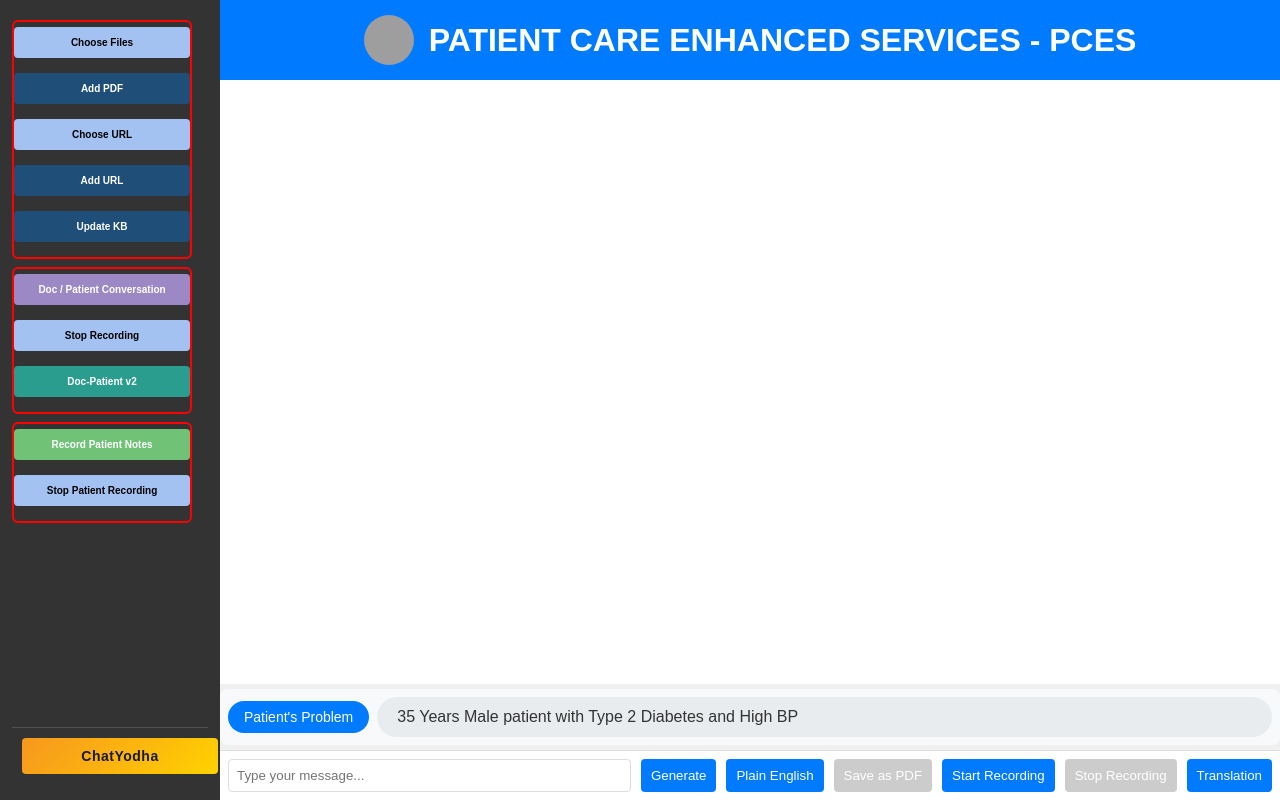
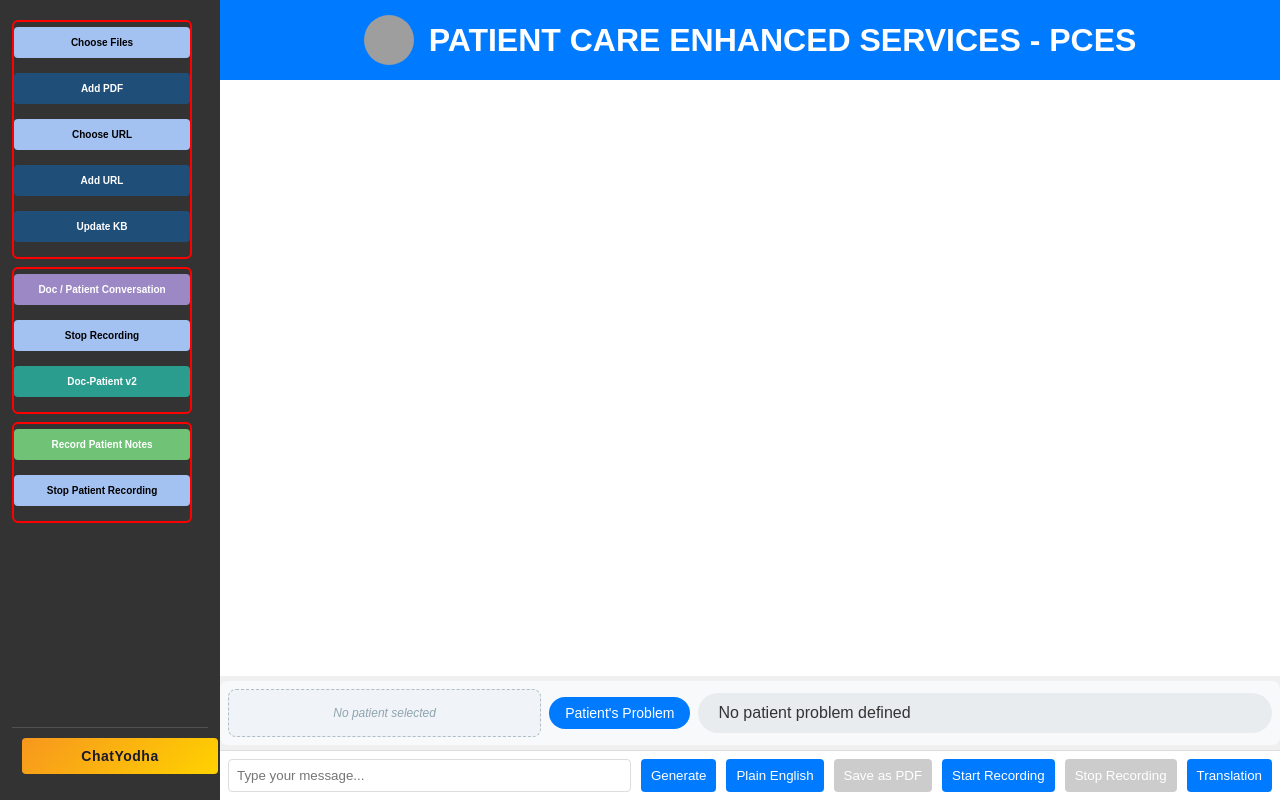
Before and after one commit to bala-ceg/Pulmonology_RAG_App, a Flask app: page / in a window 1280 px wide. Run offline with Flask 3, Linux system fonts and the light colour scheme; some libraries are stand-ins or nearby versions; grey boxes are pictures that could not be loaded.

Commit message:
feat: patient info inline bar in problem-row (30/70 split)
- New GET /api/patient/<patient_id> endpoint: returns name, computed age, gender
- problem-row restructured: patient info section (30%) + problem section (70%)
- Default state: 'No patient selected' placeholder (dashed grey border)
- After recording-modal autocomplete selection: teal chips show Name/ID/Age/Gender
- Cancel modal clears the info bar back to placeholder state
- Graceful fallback if DB unavailable (shows name from autocomplete, age/gender = —)

```diff
--- a/routes/disciplines.py
+++ b/routes/disciplines.py
@@ -765,3 +765,53 @@ def search_patients():
     except Exception as exc:
         logger.error("Error searching patients: %s", exc)
         return jsonify({"error": str(exc)}), 500
+
+
+@disciplines_bp.route("/api/patient/<patient_id>", methods=["GET"])
+@handle_route_errors
+def get_patient_info(patient_id: str):
+    """Return basic demographic info for a single patient."""
+    try:
+        with _db_conn() as conn:
+            with conn.cursor() as cursor:
+                cursor.execute(
+                    """
+                    SELECT patient_id, first_name, last_name,
+                           date_of_birth, gender
+                    FROM patient
+                    WHERE patient_id = %s
+                    LIMIT 1
+                    """,
+                    (patient_id,),
+                )
+                row = cursor.fetchone()
+
+        if not row:
+            return jsonify({"error": "Patient not found"}), 404
+
+        pid, first, last, dob, gender = row
+        full_name = f"{first or ''} {last or ''}".strip()
+
+        age = None
+        if dob:
+            from datetime import date as _date
+            today = _date.today()
+            try:
+                birth = dob if hasattr(dob, "year") else _date.fromisoformat(str(dob)[:10])
+                age = today.year - birth.year - (
+                    (today.month, today.day) < (birth.month, birth.day)
+                )
+            except Exception:
+                age = None
+
+        return jsonify({
+            "patient_id": str(pid),
+            "full_name": full_name,
+            "age": age,
+            "gender": gender or "—",
+        })
+
+    except Exception as exc:
+        logger.error("Error fetching patient info for %s: %s", patient_id, exc)
+        # Return partial info so UI can still show name from autocomplete
+        return jsonify({"error": str(exc), "patient_id": patient_id}), 500
--- a/templates/index.html
+++ b/templates/index.html
@@ -1587,13 +1587,84 @@
         /* Problem row and pill styles */
         .problem-row {
             display: flex;
-            align-items: center;
-            gap: 8px;                    /* Reduced gap */
-            margin: 5px 0;               /* Reduced margin */
-            padding: 8px;                /* Reduced padding */
+            align-items: stretch;
+            gap: 8px;
+            margin: 5px 0;
+            padding: 8px;
             background-color: #f8f9fa;
             border-radius: 8px;
-            flex-shrink: 0;              /* Don't shrink */
+            flex-shrink: 0;
+        }
+
+        /* ── Patient Info Section (30%) ─────────────────────────── */
+        .patient-info-section {
+            flex: 0 0 30%;
+            display: flex;
+            flex-direction: column;
+            justify-content: center;
+            gap: 4px;
+            padding: 8px 10px;
+            border-radius: 8px;
+            border: 1.5px dashed #b0bec5;
+            background: #f0f4f8;
+            color: #90a4ae;
+            font-size: 12px;
+            transition: border-color 0.2s, background 0.2s;
+            min-height: 48px;
+        }
+
+        .patient-info-section.has-patient {
+            border: 1.5px solid #00897b;
+            background: #e0f2f1;
+            color: #004d40;
+        }
+
+        .patient-info-section .pi-placeholder {
+            font-size: 12px;
+            color: #90a4ae;
+            text-align: center;
+            font-style: italic;
+        }
+
+        .patient-info-section.has-patient .pi-placeholder {
+            display: none;
+        }
+
+        .patient-info-chips {
+            display: none;
+            flex-wrap: wrap;
+            gap: 4px;
+        }
+
+        .patient-info-section.has-patient .patient-info-chips {
+            display: flex;
+        }
+
+        .pi-chip {
+            display: inline-flex;
+            align-items: center;
+            gap: 3px;
+            background: #b2dfdb;
+            color: #004d40;
+            border-radius: 12px;
+            padding: 2px 8px;
+            font-size: 11px;
+            font-weight: 500;
+            white-space: nowrap;
+        }
+
+        .pi-chip .pi-label {
+            color: #00695c;
+            font-weight: 600;
+        }
+
+        /* ── Patient Problem Section (70%) ──────────────────────── */
+        .patient-problem-section {
+            flex: 1;
+            display: flex;
+            align-items: center;
+            gap: 8px;
+            min-width: 0;
         }
 
         .pill {
@@ -2215,8 +2286,21 @@
 
             <!-- Problem Row Section -->
             <div class="problem-row">
-              <div class="pill">Patient's Problem</div>
-              <div class="pill large" id="problem-text" title="Double-click to edit">35 Years Male patient with Type 2 Diabetes and High BP</div>
+              <!-- Patient Info — 30% left -->
+              <div class="patient-info-section" id="patient-info-section">
+                <span class="pi-placeholder">No patient selected</span>
+                <div class="patient-info-chips" id="patient-info-chips">
+                  <span class="pi-chip"><span class="pi-label">👤</span> <span id="pi-name">—</span></span>
+                  <span class="pi-chip"><span class="pi-label">🪪</span> <span id="pi-id">—</span></span>
+                  <span class="pi-chip"><span class="pi-label">🎂</span> <span id="pi-age">—</span></span>
+                  <span class="pi-chip"><span class="pi-label">⚧</span> <span id="pi-gender">—</span></span>
+                </div>
+              </div>
+              <!-- Patient Problem — 70% right -->
+              <div class="patient-problem-section">
+                <div class="pill">Patient's Problem</div>
+                <div class="pill large" id="problem-text" title="Double-click to edit">No patient problem defined</div>
+              </div>
             </div>
 
             <div class="chat-input">
@@ -2463,6 +2547,26 @@
             }
         }
 
+        function setPatientInfoBar(data) {
+            const section = document.getElementById('patient-info-section');
+            if (!section) return;
+            document.getElementById('pi-name').textContent   = data.full_name  || '—';
+            document.getElementById('pi-id').textContent     = data.patient_id || '—';
+            document.getElementById('pi-age').textContent    = data.age != null ? data.age + 'y' : '—';
+            document.getElementById('pi-gender').textContent = data.gender     || '—';
+            section.classList.add('has-patient');
+        }
+
+        function clearPatientInfoBar() {
+            const section = document.getElementById('patient-info-section');
+            if (!section) return;
+            ['pi-name','pi-id','pi-age','pi-gender'].forEach(id => {
+                document.getElementById(id).textContent = '—';
+            });
+            section.classList.remove('has-patient');
+            window.selectedPatientId = null;
+        }
+
         function selectSuggestion(fullName, type, patientId = null) {
             const inputId = type === 'doctor' ? 'doctor-name-input' : 'patient-name-input';
             const suggestionId = type === 'doctor' ? 'doctor-suggestions' : 'patient-suggestions';
@@ -2470,10 +2574,17 @@
             document.getElementById(inputId).value = fullName;
             document.getElementById(suggestionId).style.display = 'none';
 
-            // Store patient_id when a patient is selected
+            // Store patient_id when a patient is selected and populate the info bar
             if (type === 'patient' && patientId) {
                 window.selectedPatientId = patientId;
                 console.log('Selected patient ID:', patientId);
+                // Populate patient info bar immediately with name from autocomplete
+                setPatientInfoBar({ full_name: fullName, patient_id: patientId, age: null, gender: null });
+                // Then fetch full demographics
+                fetch(`/api/patient/${encodeURIComponent(patientId)}`)
+                    .then(r => r.json())
+                    .then(data => { if (!data.error) setPatientInfoBar(data); })
+                    .catch(() => {});
             }
 
             if (type === 'doctor') {
@@ -2547,7 +2658,8 @@
 
         function cancelNameInput() {
             document.getElementById('name-input-modal').style.display = 'none';
-            currentOperation = null; // Reset operation type
+            currentOperation = null;
+            clearPatientInfoBar();
         }
 
         function confirmNameInput() {
```
